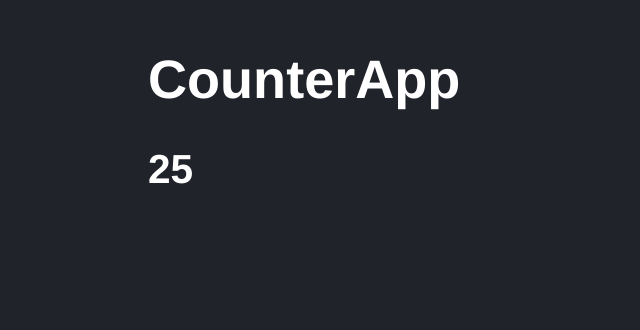
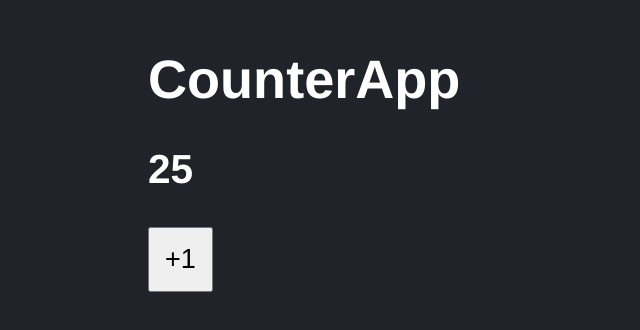
Before and after one commit to cfe-vasco/react-course, a React (Vite) app in the folder 03-counter-app-vite/: page / in a window 1280 px wide. Shown: the part 136-466 px from the top of the page, without its empty margins (0-640 px from the left). Built offline with nearby package versions, Linux system fonts and the light colour scheme.

Commit message:
Evento click (Eventos en general)

```diff
--- a/03-counter-app-vite/src/CounterApp.jsx
+++ b/03-counter-app-vite/src/CounterApp.jsx
@@ -1,14 +1,22 @@
-import PropTypes from 'prop-types'
+import PropTypes from 'prop-types';
 
-export const CounterApp = ({value}) => {
+export const CounterApp = ({ value }) => {
+
+  const handleAdd = (event) => {
+    console.log(event);
+  }
+
   return (
     <>
       <h1>CounterApp</h1>
       <h2>{value}</h2>
+      <button onClick={ handleAdd }>
+        +1
+      </button>
     </>
   );
 };
 
 CounterApp.propTypes = {
-    value: PropTypes.number.isRequired
-}
+  value: PropTypes.number.isRequired,
+};
--- a/03-counter-app-vite/src/styles.css
+++ b/03-counter-app-vite/src/styles.css
@@ -5,3 +5,8 @@ html, body{
     font-size: 1.3rem;
     padding: 70px;
 }
+
+button{
+    padding: 15px;
+    font-size: 1.3rem;
+}
```
